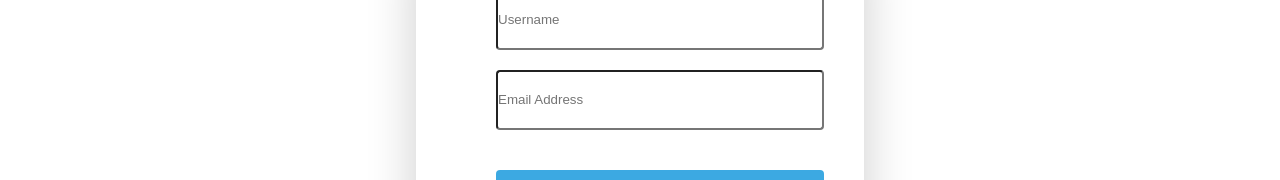
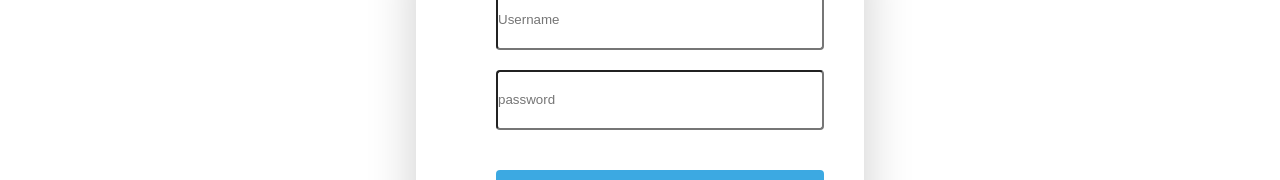
Before and after one commit to LameckMeshack/vueProject1, a Vue app in the folder client/: page /login in a window 1280 px wide. Shown: the part 168-348 px from the top of the page. Built offline with nearby package versions, Linux system fonts and the light colour scheme.

Commit message:
added login method and the details

```diff
--- a/client/src/views/Login.vue
+++ b/client/src/views/Login.vue
@@ -13,10 +13,10 @@
       </p>
       <p>
         <input
-          type="email"
-          id="email"
-          name="email"
-          placeholder="Email Address"
+          type="password"
+          id="password"
+          name="password"
+          placeholder="password "
           required
         /><i class="validation"><span></span><span></span></i>
       </p>
@@ -38,12 +38,28 @@ export default {
   data() {
     return {
       username: "",
-      email: "",
+      password: "",
     };
   },
+  // methods: {
+  //   login() {
+  //     this.$router.push("/");
+  //   },
+  // },
   methods: {
     login() {
-      this.$router.push("/");
+      fetch("localhost:4000/users/authenticate", {
+        method: "POST",
+        headers: {
+          "Content-Type": "application/json",
+        },
+        body: JSON.stringify({
+          // username: this.username,
+          // password: this.password,
+          username: "test",
+          password: "test",
+        }),
+      });
     },
   },
 };
```
